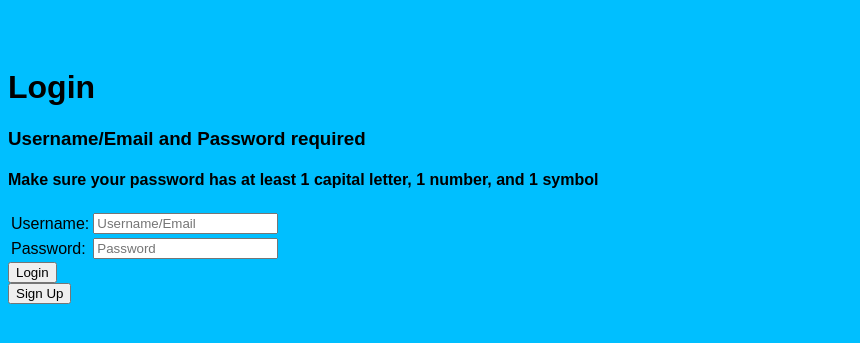
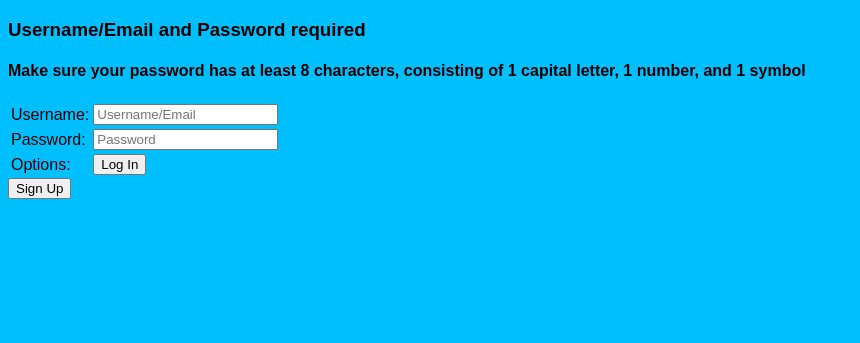
Before and after one commit to ryancostaaa/TheSprintsProj, a PHP site: page /login.html in a window 1280 px wide. Shown: the top 343 px of the page, without its empty margins (0-860 px from the left). Run offline with PHP 8.4, Linux system fonts and the light colour scheme.

Commit message:
Add files via upload

```diff
--- a/home.html
+++ b/home.html
@@ -3,9 +3,13 @@
 <head>
     <title>Home</title>
 </head>
-<body><h1>you logged in good job</h1>
+<body><h1>home page</h1>
 </body>
 <form action="home.php" method="POST">
 <input type="submit" value="Log-out" name="button" id="Button"/>
 </form>
+<form action="profile.php" method="POST">
+    <input type="submit" value="Profile" name="button" id="Button"/>
+    </form>
+
 </html>
--- a/login.html
+++ b/login.html
@@ -1,36 +1,41 @@
 <!DOCTYPE html>
-<html>
+
+<html xmlns:th="http://www.thymeleaf.org">
 <head>
-    <title>Login</title>
-    <link rel="stylesheet" href="login.css">
+
+    <title>Log In</title>
 </head>
+<body>
 	<style>body {
 		font-family: Arial, Helvetica, sans-serif;
+		background-color: deepskyblue;
 	  }</style>
-<body>
-    <h1>Login</h1>
 <h3>Username/Email and Password required</h3>
-    <h4>Make sure your password has at least 1 capital letter, 1 number, and 1 symbol</h4>
-<form action="login.php" method="POST">
+<h4>Make sure your password has at least 8 characters, consisting of 1 capital letter, 1 number, and 1 symbol</h4>
+
+<form action="login.php" method="post">
     <table>
-        <tr><td>Username:</td><td><input type="text" placeholder="Username/Email" name="Username" name="Email" id="Username" id="Email" minlength="8" required></td></tr>
+        <tr><td>Username:</td><td><input type="text" placeholder="Username/Email" name="Username" id="Username"></td></tr>
+        <tr><td>Password:</td><td><input type="password" placeholder="Password" name="Password" id="Password" minlength="8" required></td></tr>
 
-        <tr><td>Password:</td><td><input type="password" placeholder="Password" name="Password" id="Password" minlength="8" required></td></tr>
+        <tr><td>Options:</td><td>
+
+    <input type="submit" value="Log In" name="button" id="Button"/>
 
 
 
             </td>
         </tr>
-
     </table>
-    <input type="submit" value="Login" name="button" id="Button"/>
 </form>
-<form action="signup.html" method="POST">
+<form action="signup.html" method="GET">
     <input type="submit" value="Sign Up" name="button" id="Button"/>
 </form>
 
+</body>
 </html>
 <script>
+
 function getQueryVariable(variable)
 {
     var query = window.location.search.substring(1);
@@ -47,7 +52,7 @@
 
 var ib = getQueryVariable("tbl_signup");
 	if(ib==""){
-            document.getElementById('tbl_signup').value = 0;
+		document.getElementById('tbl_signup').value = "No value provided.";
 	}
 	else{
 	    document.getElementById('tbl_signup').value = ib;
@@ -81,3 +86,5 @@
 
 
 </script>
+<script type = "text/java" src="user.java">
+</script>
--- a/login.php
+++ b/login.php
@@ -15,7 +15,7 @@ session_start();
 		$_SESSION["Email"]=$row['Email'];
 
 
-
+		echo $_SESSION['Username'];
 		echo "I *think* you logged in idk<br/>";
 		echo "<form action='./home.html' method='get'><input type='submit' value='Go to Home Page'/></form>";
 
@@ -25,4 +25,5 @@ session_start();
 
 	}
 
+
      ?>
--- a/signup.php
+++ b/signup.php
@@ -23,7 +23,7 @@ if(!empty($Name) && !empty($Username)  && !empty($Email)  && !empty($Password)){
         echo "<form action='./login.html' method='get'><input type='submit' value='Go Back to Login Page'/></form>";
         clean_all_processes();
     }
-    $sql = "INSERT INTO tbl_signup (Name, Username, Email, Password) VALUES ('$Name', '$Username', '$Email', '$Password')";
+    $sql = "INSERT INTO user (Name, Username, Email, Password) VALUES ('$Name', '$Username', '$Email', '$Password')";
 
     mysqli_query($conn,$sql);
 
```
Also changed, not shown: profile.html (added, +14 -0 lines), profile.php (added, +13 -0 lines), signup.html (+11 -2 lines). Lines whose indentation alone changed are shown as unchanged.
